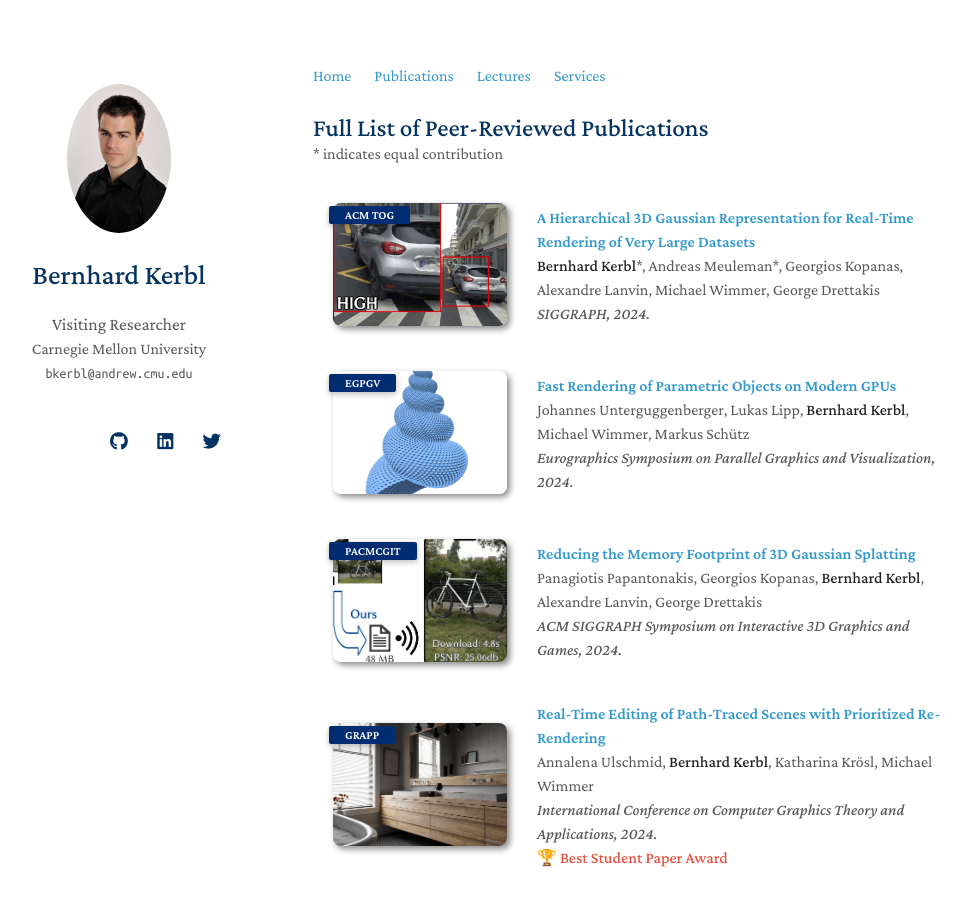
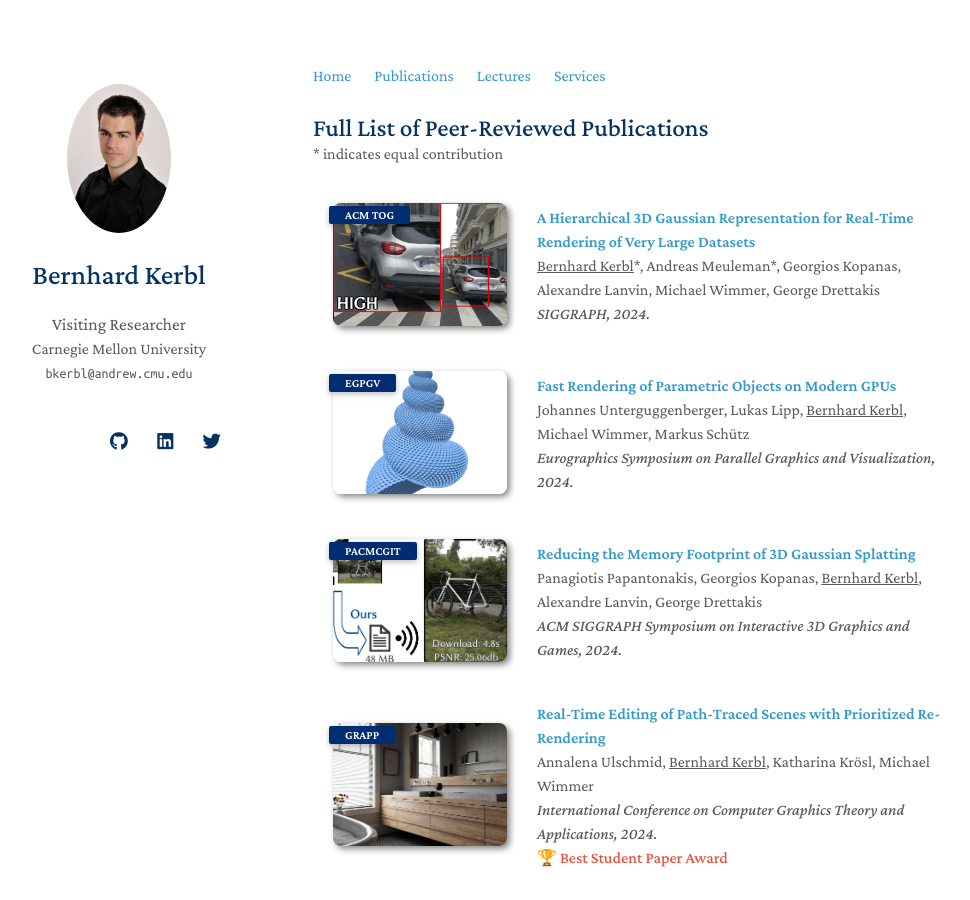
Before and after one commit to Snosixtyboo/snosixtyboo.github.io, a Jekyll site: the page built from publications.md, in a window 1280 px wide and 900 px high. Shown: the whole window, without its empty margins (157-1127 px from the left). Built offline with Jekyll 4.4.1, drawn with Linux system fonts in a browser that asks for light colours; nearby versions of some CDN libraries; a style sheet for code colours, icons or effects is not loaded.

```diff
--- a/_data/publications.yml
+++ b/_data/publications.yml
@@ -1,196 +1,196 @@
 main:
   - title: A Hierarchical 3D Gaussian Representation for Real-Time Rendering of Very Large Datasets
-    authors: <strong>Bernhard Kerbl</strong>*, Andreas Meuleman*, Georgios Kopanas, Alexandre Lanvin, Michael Wimmer, George Drettakis
+    authors: <u>Bernhard Kerbl</u>*, Andreas Meuleman*, Georgios Kopanas, Alexandre Lanvin, Michael Wimmer, George Drettakis
     conference_short: ACM TOG
     conference: SIGGRAPH, 2024.
     image: ./assets/img/hierarchy.gif
 
   - title: Fast Rendering of Parametric Objects on Modern GPUs
-    authors: Johannes Unterguggenberger, Lukas Lipp, <strong>Bernhard Kerbl</strong>, Michael Wimmer, Markus Schütz
+    authors: Johannes Unterguggenberger, Lukas Lipp, <u>Bernhard Kerbl</u>, Michael Wimmer, Markus Schütz
     conference_short: EGPGV
     conference: Eurographics Symposium on Parallel Graphics and Visualization, 2024.
     image: ./assets/img/parametric.png
 
   - title: Reducing the Memory Footprint of 3D Gaussian Splatting
-    authors: Panagiotis Papantonakis, Georgios Kopanas, <strong>Bernhard Kerbl</strong>, Alexandre Lanvin, George Drettakis
+    authors: Panagiotis Papantonakis, Georgios Kopanas, <u>Bernhard Kerbl</u>, Alexandre Lanvin, George Drettakis
     conference_short: PACMCGIT
     conference: ACM SIGGRAPH Symposium on Interactive 3D Graphics and Games, 2024.
     image: ./assets/img/comp.png
 
   - title: Real-Time Editing of Path-Traced Scenes with Prioritized Re-Rendering
-    authors: Annalena Ulschmid, <strong>Bernhard Kerbl</strong>, Katharina Krösl, Michael Wimmer
+    authors: Annalena Ulschmid, <u>Bernhard Kerbl</u>, Katharina Krösl, Michael Wimmer
     conference_short: GRAPP
     conference: International Conference on Computer Graphics Theory and Applications, 2024.
     notes: 🏆 Best Student Paper Award
     image: ./assets/img/incremental.png
 
   - title: GPU-Accelerated LOD Generation for Point Clouds
-    authors: Markus Schütz, <strong>Bernhard Kerbl</strong>, Philip Klaus, Michael Wimmer
+    authors: Markus Schütz, <u>Bernhard Kerbl</u>, Philip Klaus, Michael Wimmer
     conference_short: CGF
     conference: High-Performance Graphics, 2023.
     image: ./assets/img/lod.png
 
   - title: 3D Gaussian Splatting for Real-Time Radiance Field Rendering
-    authors: <strong>Bernhard Kerbl</strong>*, Georgios Kopanas*, Thomas Leimkühler, George Drettakis
+    authors: <u>Bernhard Kerbl</u>*, Georgios Kopanas*, Thomas Leimkühler, George Drettakis
     conference_short: ACM TOG
     conference: SIGGRAPH, 2023.
     notes: 🏆 Best Paper Award
     image: ./assets/img/splat.jpg
 
   - title: Trim Regions for Online Computation of From-Region Potentially Visible Sets
-    authors: Philip Voglreiter, <strong>Bernhard Kerbl</strong>, Alexander Weinrauch, Joerg H. Mueller, Markus Steinberger, Dieter Schmalstieg
+    authors: Philip Voglreiter, <u>Bernhard Kerbl</u>, Alexander Weinrauch, Joerg H. Mueller, Markus Steinberger, Dieter Schmalstieg
     conference_short: ACM TOG
     conference: SIGGRAPH, 2023.
     image: ./assets/img/trim.jpg
 
   - title: "NeRFshop: Interactive Editing of Neural Radiance Fields"
-    authors: Clément Jambon, <strong>Bernhard Kerbl</strong>, Georgios Kopanas, Stavros Diolatzis, Thomas Leimkühler, George Drettakis
+    authors: Clément Jambon, <u>Bernhard Kerbl</u>, Georgios Kopanas, Stavros Diolatzis, Thomas Leimkühler, George Drettakis
     conference_short: PACMCGIT
     conference: ACM SIGGRAPH Symposium on Interactive 3D Graphics and Games, 2023.
     image: ./assets/img/nerfshop.jpg
 
   - title: "Vulkan All the Way: Transitioning to a Modern Low-level Graphics API in Academia"
-    authors: Johannes Unterguggenberger, <strong>Bernhard Kerbl</strong>, Michael Wimmer
+    authors: Johannes Unterguggenberger, <u>Bernhard Kerbl</u>, Michael Wimmer
     conference_short: "C&G"
     conference: Computers and Graphics, 2023.
     image: ./assets/img/vulkan.png
 
   - title: "QuadStream: A Quad-Based Scene Streaming Architecture for Novel Viewpoint Reconstruction"
-    authors: Jozef Hladky, Michael Stengel, Nicholas Vining, <strong>Bernhard Kerbl</strong>, Hans-Peter Seidel, Markus Steinberger
+    authors: Jozef Hladky, Michael Stengel, Nicholas Vining, <u>Bernhard Kerbl</u>, Hans-Peter Seidel, Markus Steinberger
     conference_short: ACM TOG
     conference: SIGGRAPH Asia, 2022.
     image: ./assets/img/quadstream.jpg
 
   - title: "Software Rasterization of 2 Billion Points in Real Time"
-    authors: Markus Schütz, <strong>Bernhard Kerbl</strong>, Michael Wimmer
+    authors: Markus Schütz, <u>Bernhard Kerbl</u>, Michael Wimmer
     conference_short: PACMCGIT
     conference: High-Performance Graphics, 2022.
     notes: 🏆 Best Paper Award
     image: ./assets/img/2billion.png
 
   - title: "Training and Predicting Visual Error for Real-Time Applications"
-    authors: Joao Liborio Cardoso, <strong>Bernhard Kerbl</strong>, Lei Yang, Yury Uralsky, Michael Wimmer
+    authors: Joao Liborio Cardoso, <u>Bernhard Kerbl</u>, Lei Yang, Yury Uralsky, Michael Wimmer
     conference_short: PACMCGIT
     conference: ACM SIGGRAPH Symposium on Interactive 3D Graphics and Games, 2022.
     image: ./assets/img/training.png
 
   - title: "An Improved Triangle Encoding Scheme for Cached Tessellation"
-    authors: <strong>Bernhard Kerbl</strong>, Linus Horváth, Daniel Cornel, Michael Wimmer
+    authors: <u>Bernhard Kerbl</u>, Linus Horváth, Daniel Cornel, Michael Wimmer
     conference_short: EG Short
     conference: Eurographics, Short Papers, 2022.
     image: ./assets/img/encoding.png
 
   - title: "Gaussian Mixture Convolution Networks"
-    authors: Adam Celarek, Pedro Hermosilla, <strong>Bernhard Kerbl</strong>, Timo Ropinski, Michael Wimmer
+    authors: Adam Celarek, Pedro Hermosilla, <u>Bernhard Kerbl</u>, Timo Ropinski, Michael Wimmer
     conference_short: ICLR
     conference: International Conference on Learning Representations, 2022.
     image: ./assets/img/gmcn.png
 
   - title: "CUDA and Applications to Task-based Programming"
-    authors: <strong>Bernhard Kerbl</strong>, Michael Kenzel, Martin Winter, Markus Steinberger
+    authors: <u>Bernhard Kerbl</u>, Michael Kenzel, Martin Winter, Markus Steinberger
     conference_short: EG Tutorial
     conference: Eurographics, Tutorials, 2022.
     image: ./assets/img/cuda.png
 
   - title: "On Provisioning Procedural Geometry Workloads on Edge Architectures"
-    authors: Ilir Murturi, Chao Jia, <strong>Bernhard Kerbl</strong>, Michael Wimmer, Schahram Dustdar, Christos Tsigkanos
+    authors: Ilir Murturi, Chao Jia, <u>Bernhard Kerbl</u>, Michael Wimmer, Schahram Dustdar, Christos Tsigkanos
     conference_short: WEBIST
     conference: International Conference on Web Information Systems and Technologies, 2021.
     image: ./assets/img/procedural.png
 
   - title: "Conservative Meshlet Bounds for Robust Culling of Skinned Meshes"
-    authors: Johannes Unterguggenberger, <strong>Bernhard Kerbl</strong>, Jakob Pernsteiner, Michael Wimmer
+    authors: Johannes Unterguggenberger, <u>Bernhard Kerbl</u>, Jakob Pernsteiner, Michael Wimmer
     conference_short: CGF
     conference: Pacific Graphics, 2021.
     image: ./assets/img/meshlet.png
 
   - title: "Rendering Point Clouds with Compute Shaders and Vertex Order Optimization"
-    authors: Markus Schütz, <strong>Bernhard Kerbl</strong>, Michael Wimmer
+    authors: Markus Schütz, <u>Bernhard Kerbl</u>, Michael Wimmer
     conference_short: PACMCGIT
     conference: High-Performance Graphics, 2021.
     image: ./assets/img/pc.png
 
   - title: "Fast Multi-View Rendering for Real-Time Applications"
-    authors: Johannes Unterguggenberger, <strong>Bernhard Kerbl</strong>, Markus Steinberger, Dieter Schmalstieg, Michael Wimmer
+    authors: Johannes Unterguggenberger, <u>Bernhard Kerbl</u>, Markus Steinberger, Dieter Schmalstieg, Michael Wimmer
     conference_short: EGPGV
     conference: Eurographics Symposium on Parallel Graphics and Visualization, 2020.
     image: ./assets/img/multiview.png
 
   - title: "Stochastic Substitute Trees for Real-Time Global Illumination"
-    authors: Wolfgang Tatzgern, Benedikt Mayr, <strong>Bernhard Kerbl</strong>, Markus Steinberger
+    authors: Wolfgang Tatzgern, Benedikt Mayr, <u>Bernhard Kerbl</u>, Markus Steinberger
     conference_short: I3D
     conference: ACM SIGGRAPH Symposium on Interactive 3D Graphics and Games, 2020.
     image: ./assets/img/subtrees.png
 
   - title: "From Ground to Space: Real-time Rendering of Procedural Planets at Arbitrary Altitudes"
-    authors: Florian Michelic, Michael Kenzel, Karl Haubenwallner, <strong>Bernhard Kerbl</strong>, Markus Steinberger
+    authors: Florian Michelic, Michael Kenzel, Karl Haubenwallner, <u>Bernhard Kerbl</u>, Markus Steinberger
     conference_short: I3D Poster
     conference: ACM SIGGRAPH Symposium on Interactive 3D Graphics and Games, Posters, 2019.
     notes: 🏆 Best Poster Award
     image: ./assets/img/planets.png
 
   - title: "Revisiting the Vertex Cache: Understanding and Optimizing Vertex Processing on the modern GPU"
-    authors: <strong>Bernhard Kerbl</strong>, Michael Kenzel, Elvena Ivanchenko, Dieter Schmalstieg, Markus Steinberger
+    authors: <u>Bernhard Kerbl</u>, Michael Kenzel, Elvena Ivanchenko, Dieter Schmalstieg, Markus Steinberger
     conference_short: PACMCGIT
     conference: High-Performance Graphics, 2018.
     image: ./assets/img/cache.jpg
 
   - title: "On-the-fly Vertex Reuse for Massively-Parallel Software Geometry Processing"
-    authors: Michael Kenzel, <strong>Bernhard Kerbl</strong>, Wolfgang Tatzgern, Elena Ivanchenko, Dieter Schmalstieg, Markus Steinberger
+    authors: Michael Kenzel, <u>Bernhard Kerbl</u>, Wolfgang Tatzgern, Elena Ivanchenko, Dieter Schmalstieg, Markus Steinberger
     conference_short: PACMCGIT
     conference: High-Performance Graphics, 2018.
     image: ./assets/img/reuse.jpg
 
   - title: "A High-Performance Software Graphics Pipeline Architecture for the GPU"
-    authors: Michael Kenzel, <strong>Bernhard Kerbl</strong>, Dieter Schmalstieg, Markus Steinberger
+    authors: Michael Kenzel, <u>Bernhard Kerbl</u>, Dieter Schmalstieg, Markus Steinberger
     conference_short: ACM TOG
     conference: SIGGRAPH, 2018.
     image: ./assets/img/cure.jpg
 
   - title: "The Broker Queue: A Fast, Linearizable FIFO Queue for Fine-Granular Work Distribution on the GPU"
-    authors: <strong>Bernhard Kerbl</strong>, Michael Kenzel, Joerg H. Mueller, Dieter Schmalstieg, Markus Steinberger
+    authors: <u>Bernhard Kerbl</u>, Michael Kenzel, Joerg H. Mueller, Dieter Schmalstieg, Markus Steinberger
     conference_short: ICS
     conference: International Conference on Supercomputing, 2018.
     image: ./assets/img/broker.jpg
 
   - title: "Effective Static Bin Patterns for Sort-middle Rendering"
-    authors: <strong>Bernhard Kerbl</strong>, Michael Kenzel, Dieter Schmalstieg, Markus Steinberger
+    authors: <u>Bernhard Kerbl</u>, Michael Kenzel, Dieter Schmalstieg, Markus Steinberger
     conference_short: HPG
     conference: High-Performance Graphics, 2017.
     image: ./assets/img/binning.jpg
 
   - title: "Hierarchical Bucket Queuing for Fine-Grained Priority Scheduling on the GPU"
-    authors: <strong>Bernhard Kerbl</strong>, Michael Kenzel, Dieter Schmalstieg, Hans-Peter Seidel, Markus Steinberger
+    authors: <u>Bernhard Kerbl</u>, Michael Kenzel, Dieter Schmalstieg, Hans-Peter Seidel, Markus Steinberger
     conference_short: CGF
     conference: Computer Graphics Forum, 2016.
     image: ./assets/img/bucket.jpg
 
   - title: "Interactive Disassembly Planning for Complex Objects"
-    authors: <strong>Bernhard Kerbl</strong>, Denis Kalkofen, Markus Steinberger, Dieter Schmalstieg
+    authors: <u>Bernhard Kerbl</u>, Denis Kalkofen, Markus Steinberger, Dieter Schmalstieg
     conference_short: CGF
     conference: Eurographics, 2015.
     image: ./assets/img/disassembly.jpg
 
   - title: "Retargeting Technical Documentation to Augmented Reality"
-    authors: Peter Mohr, <strong>Bernhard Kerbl</strong>, Michael Donoser, Dieter Schmalstieg, Denis Kalkofen
+    authors: Peter Mohr, <u>Bernhard Kerbl</u>, Michael Donoser, Dieter Schmalstieg, Denis Kalkofen
     conference_short: CHI
     conference: Human Factors in Computing Systems, 2015.
     image: ./assets/img/retargeting.jpg
 
   - title: "Whippletree: Task-based Scheduling of Dynamic Workloads on the GPU"
-    authors: Markus Steinberger, Michael Kenzel, Pedro Boechat, <strong>Bernhard Kerbl</strong>, Mark Dokter, Dieter Schmalstieg
+    authors: Markus Steinberger, Michael Kenzel, Pedro Boechat, <u>Bernhard Kerbl</u>, Mark Dokter, Dieter Schmalstieg
     conference_short: ACM TOG
     conference: SIGGRAPH Asia, 2014.
     image: ./assets/img/whippletree.jpg
 
   - title: "Intervention Planning of Hepatocellular Carcinoma Radio-Frequency Ablations"
-    authors: <strong>Bernhard Kerbl</strong>, Philip Voglreiter, Rostislav Khlebnikov, Dieter Schmalstieg, Daniel Seider, Michael Moche, Philipp Stiegler, Rupert H. Portugaller Bernhard Kainz
+    authors: <u>Bernhard Kerbl</u>, Philip Voglreiter, Rostislav Khlebnikov, Dieter Schmalstieg, Daniel Seider, Michael Moche, Philipp Stiegler, Rupert H. Portugaller Bernhard Kainz
     conference_short: MICCAI CLIP
     conference: Clinical Image-Based Procedures From Planning to Intervention, 2012.
     image: ./assets/img/rfa.jpg
 
   - title: "Softshell: Dynamic Scheduling on GPUs"
-    authors: Markus Steinberger, Bernhard Kainz, <strong>Bernhard Kerbl</strong>, Stefan Hauswiesner, Michael Kenzel, Dieter Schmalstieg
+    authors: Markus Steinberger, Bernhard Kainz, <u>Bernhard Kerbl</u>, Stefan Hauswiesner, Michael Kenzel, Dieter Schmalstieg
     conference_short: ACM TOG
     conference: SIGGRAPH Asia, 2012.
     image: ./assets/img/softshell.jpg
```
